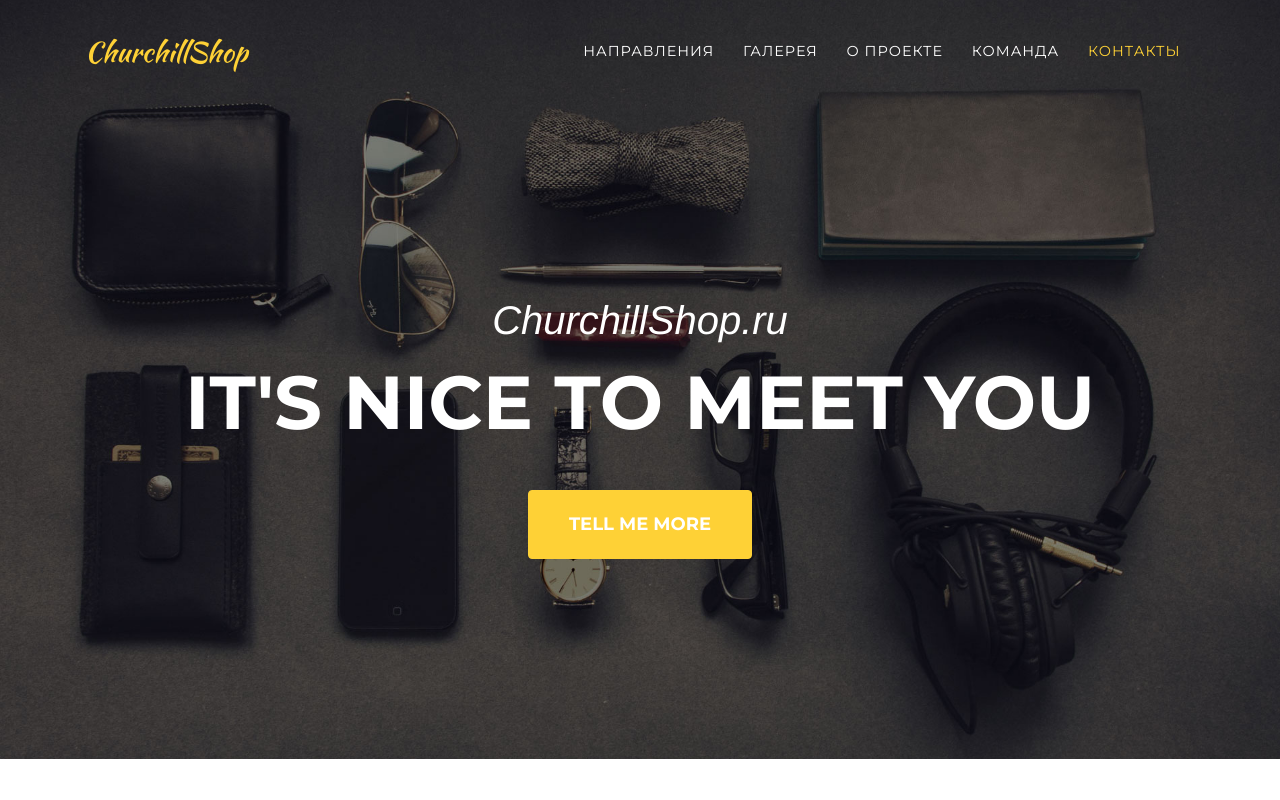
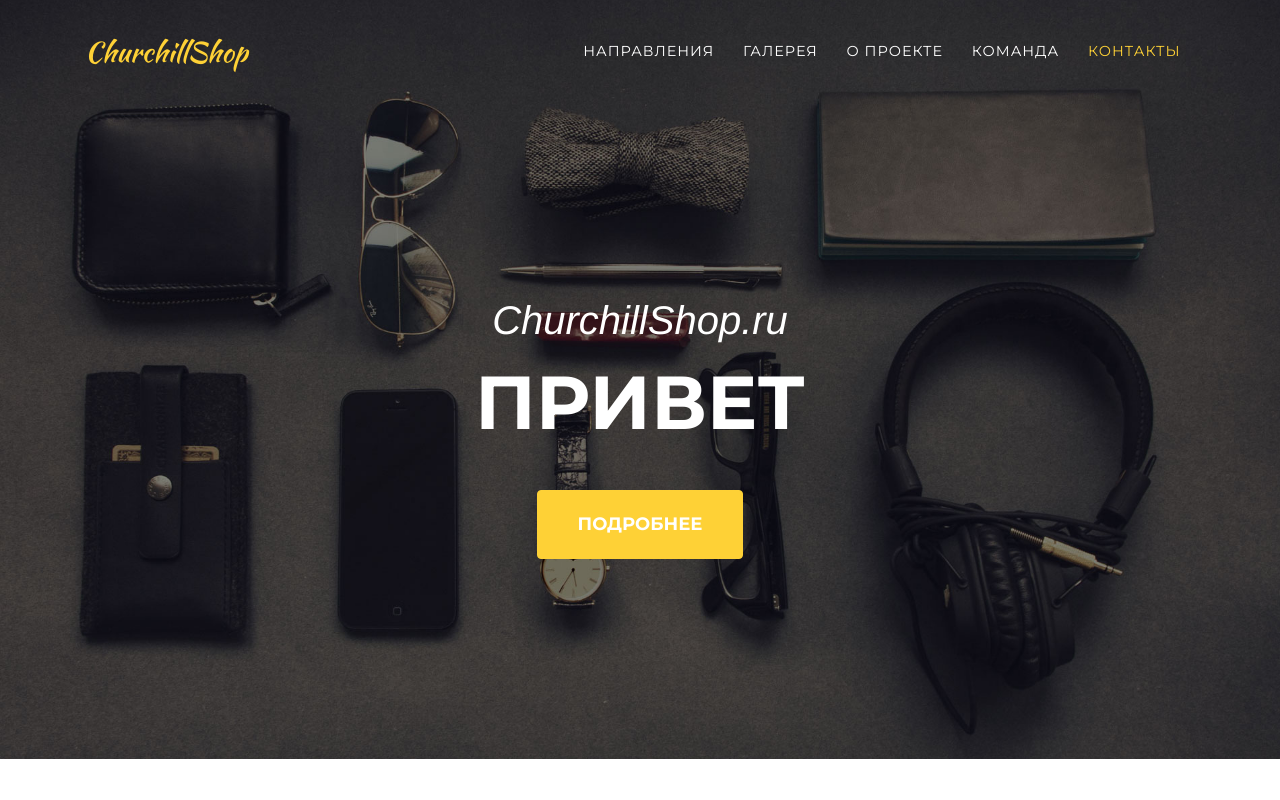
Before and after one commit to gregtlv/chrchl, a plain HTML site: page index.html in a window 1280 px wide. Shown: the top 800 px of the page. Drawn offline with Linux system fonts and the light colour scheme; a web font is replaced by a local one.

Commit message:
Comit #2

```diff
--- a/index.html
+++ b/index.html
@@ -8,7 +8,7 @@
     <meta name="description" content="">
     <meta name="author" content="">
 
-    <title>Agency - Start Bootstrap Theme</title>
+    <title>ChurchillShop.ru</title>
 
     <!-- Bootstrap core CSS -->
     <link href="vendor/bootstrap/css/bootstrap.min.css" rel="stylesheet">
@@ -62,8 +62,8 @@
       <div class="container">
         <div class="intro-text">
           <div class="intro-lead-in">ChurchillShop.ru</div>
-          <div class="intro-heading text-uppercase">It's Nice To Meet You</div>
-          <a class="btn btn-primary btn-xl text-uppercase js-scroll-trigger" href="#services">Tell Me More</a>
+          <div class="intro-heading text-uppercase">Привет</div>
+          <a class="btn btn-primary btn-xl text-uppercase js-scroll-trigger" href="#services">Подробнее</a>
         </div>
       </div>
     </header>
```
